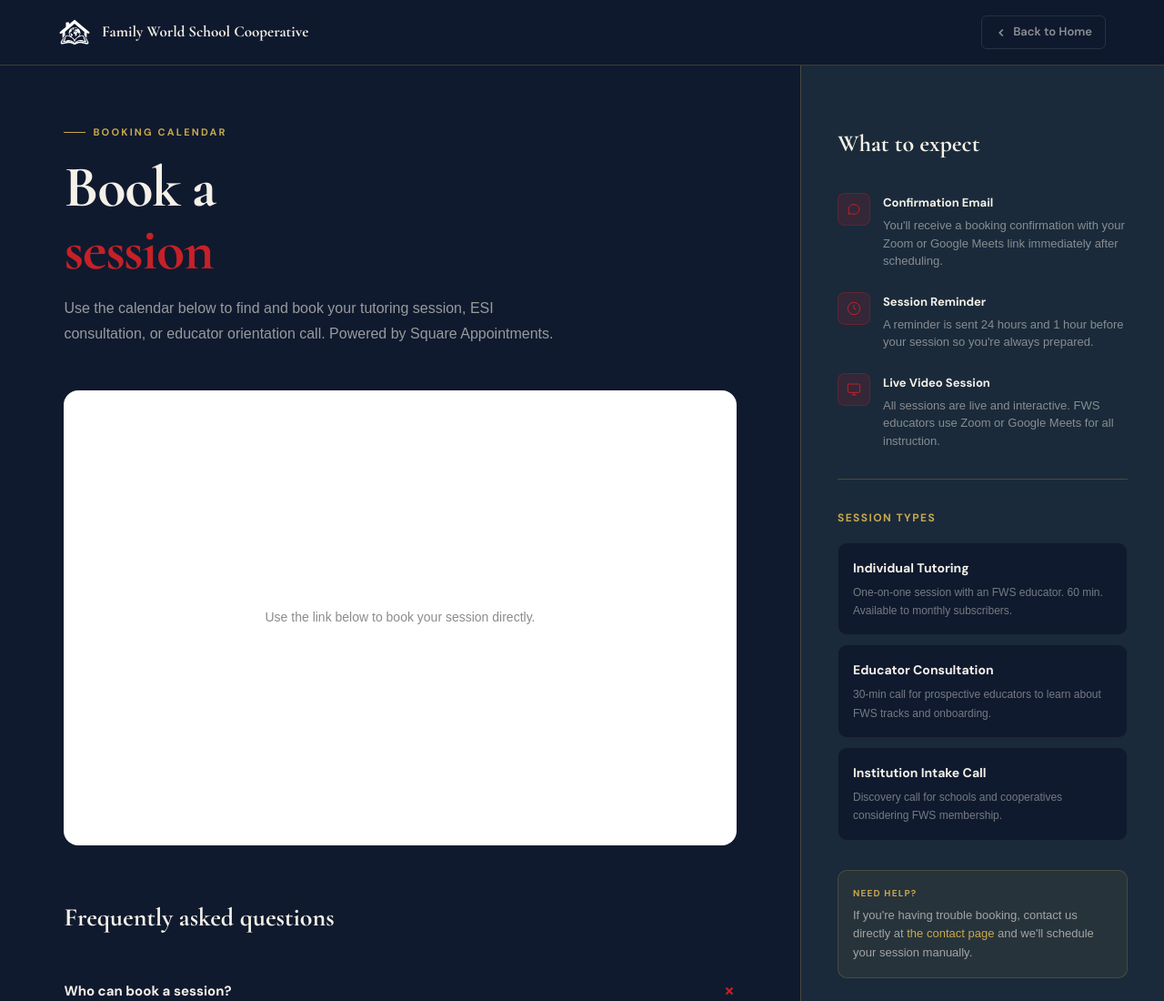
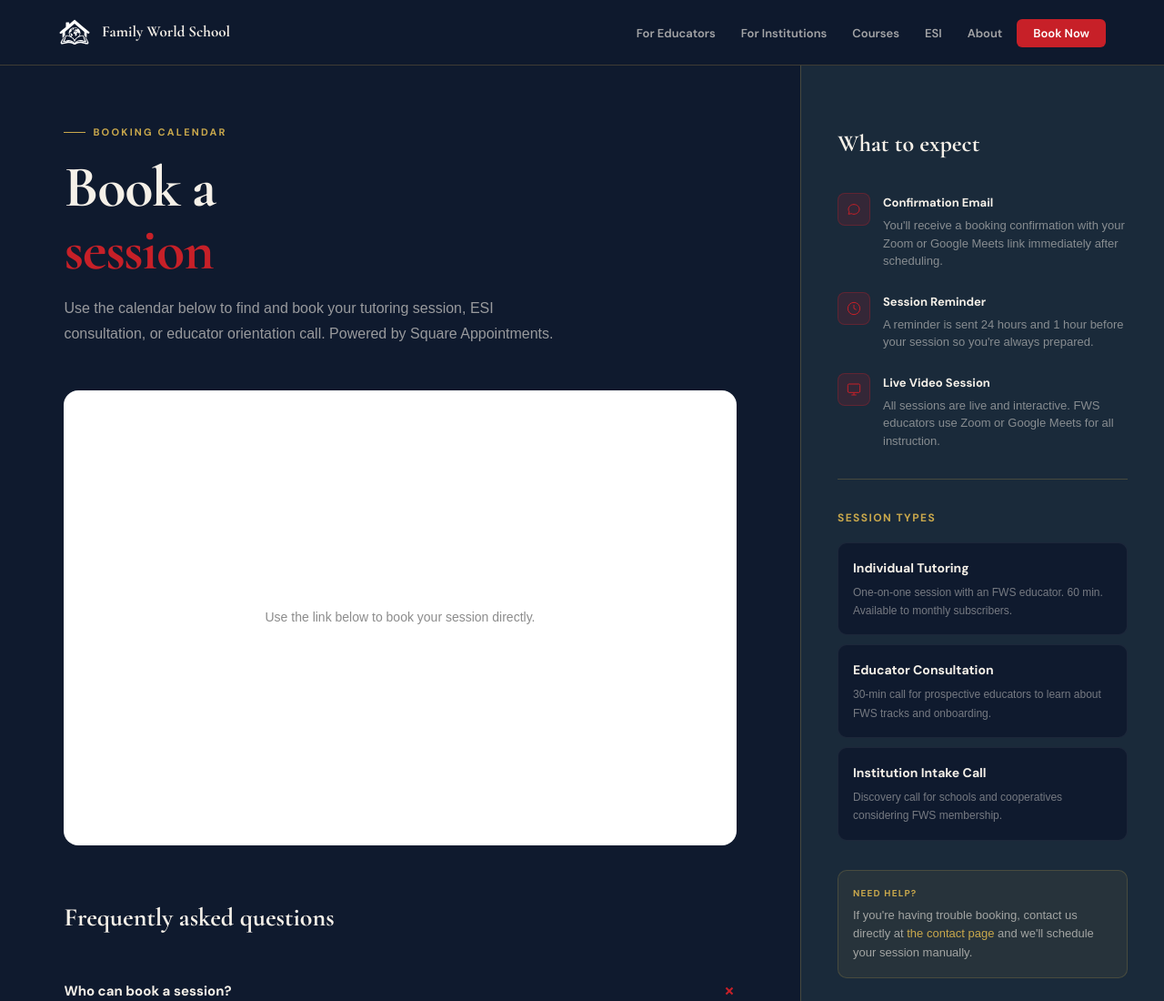
Before and after one commit to bakiel/fws-cooperative, a plain HTML site: page pages/booking.html in a window 1280 px wide. Shown: the top 1100 px of the page at 91% size. Drawn offline with Linux system fonts and the light colour scheme; a script that the page names is missing; a web font is replaced by a local one.

Commit message:
fix(nav): universal header on all pages, remove broken back button

```diff
--- a/pages/booking.html
+++ b/pages/booking.html
@@ -31,12 +31,17 @@
 *, *::before, *::after { box-sizing: border-box; margin: 0; padding: 0; }
 body { font-family: 'DM Sans', sans-serif; background: var(--navy); color: var(--cream); overflow-x: hidden; line-height: 1.7; }
 img { display: block; max-width: 100%; } a { text-decoration: none; color: inherit; }
-.nav { position: fixed; top: 0; left: 0; right: 0; z-index: 100; padding: 0 5%; height: 72px; display: flex; align-items: center; justify-content: space-between; background: rgba(15,26,46,0.95); backdrop-filter: blur(20px); border-bottom: 1px solid var(--border); }
-.nav-logo { display: flex; align-items: center; gap: 12px; }
-.nav-logo img { width: 36px; height: 36px; filter: brightness(0) invert(1); }
-.nav-logo-name { font-family: 'Cormorant Garamond', serif; font-size: 17px; font-weight: 700; color: var(--cream); }
-.nav-back { display: inline-flex; align-items: center; gap: 6px; font-size: 13px; font-weight: 600; color: rgba(245,240,232,0.55); padding: 6px 14px; border-radius: 6px; border: 1px solid rgba(255,255,255,0.1); transition: 0.2s; }
-.nav-back:hover { color: var(--cream); border-color: rgba(255,255,255,0.25); }
+.nav{position:fixed;top:0;left:0;right:0;z-index:100;padding:0 5%;height:72px;display:flex;align-items:center;justify-content:space-between;background:rgba(15,26,46,0.95);backdrop-filter:blur(20px);border-bottom:1px solid var(--border);}
+.nav-logo{display:flex;align-items:center;gap:12px;text-decoration:none;}
+.nav-logo img{width:36px;height:36px;filter:brightness(0) invert(1);}
+.nav-logo-name{font-family:'Cormorant Garamond',serif;font-size:17px;font-weight:700;color:var(--cream);}
+.nav-links{display:flex;align-items:center;gap:4px;list-style:none;}
+.nav-links a{font-size:13px;font-weight:600;color:rgba(245,240,232,0.65);padding:6px 12px;border-radius:6px;transition:color 0.2s,background 0.2s;text-decoration:none;}
+.nav-links a:hover{color:var(--cream);background:rgba(255,255,255,0.06);}
+.nav-links a.active{color:var(--crimson);}
+.nav-cta{background:var(--crimson)!important;color:white!important;padding:7px 18px!important;border-radius:6px;}
+.nav-cta:hover{opacity:0.88!important;}
+
 .nav-back svg { width: 14px; height: 14px; stroke: currentColor; fill: none; stroke-width: 2; }
 
 /* PAGE LAYOUT */
@@ -95,12 +100,16 @@ img { display: block; max-width: 100%; } a { text-decoration: none; color: inher
 <nav class="nav">
   <a href="../index.html" class="nav-logo">
     <img src="../assets/icons/fws-logo.svg" alt="FWS">
-    <div class="nav-logo-name">Family World School Cooperative</div>
+    <div class="nav-logo-name">Family World School</div>
   </a>
-  <a href="../index.html" class="nav-back">
-    <svg viewBox="0 0 16 16"><path d="M10 4l-4 4 4 4"/></svg>
-    Back to Home
-  </a>
+  <ul class="nav-links">
+    <li><a href="educators.html">For Educators</a></li>
+    <li><a href="institutions.html">For Institutions</a></li>
+    <li><a href="courses.html">Courses</a></li>
+    <li><a href="esi.html">ESI</a></li>
+    <li><a href="about.html">About</a></li>
+    <li><a href="booking.html" class="nav-cta">Book Now</a></li>
+  </ul>
 </nav>
 
 <div class="page-wrap">
```
Also changed, not shown: pages/apply-educator.html (+17 -8 lines), pages/apply-institution.html (+17 -8 lines), pages/apply-member.html (+17 -8 lines), pages/contact.html (+17 -8 lines), pages/esi.html (+17 -8 lines).
